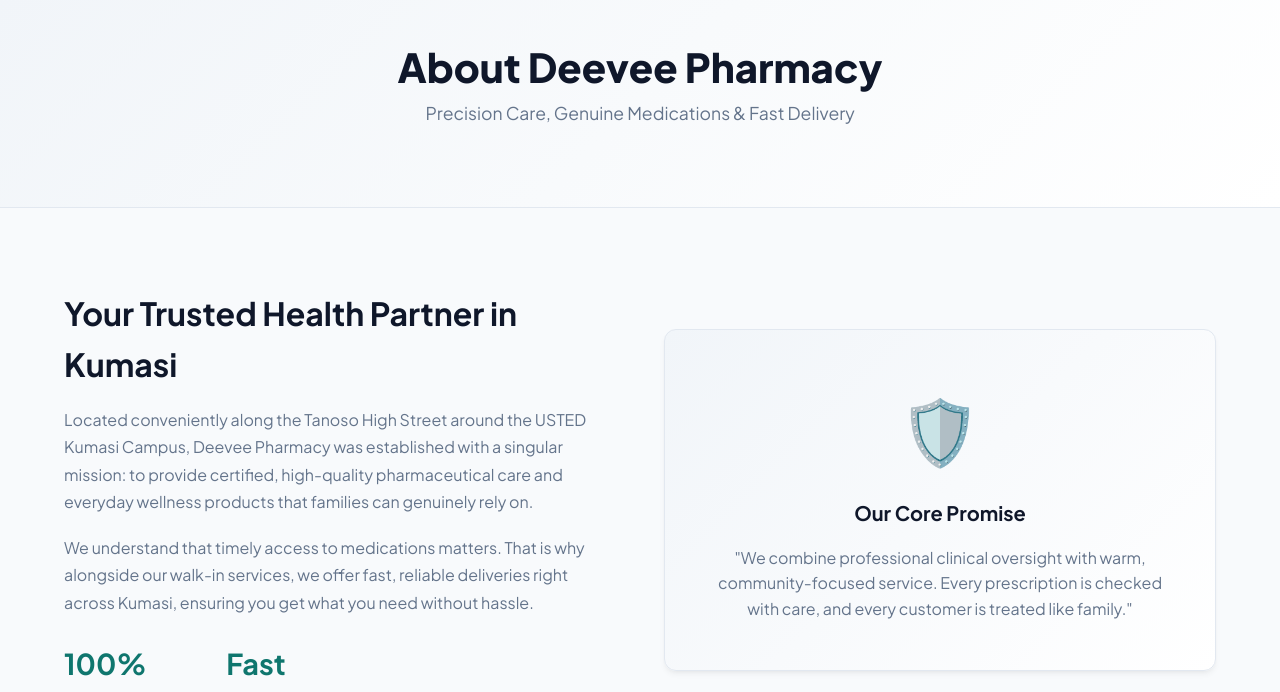
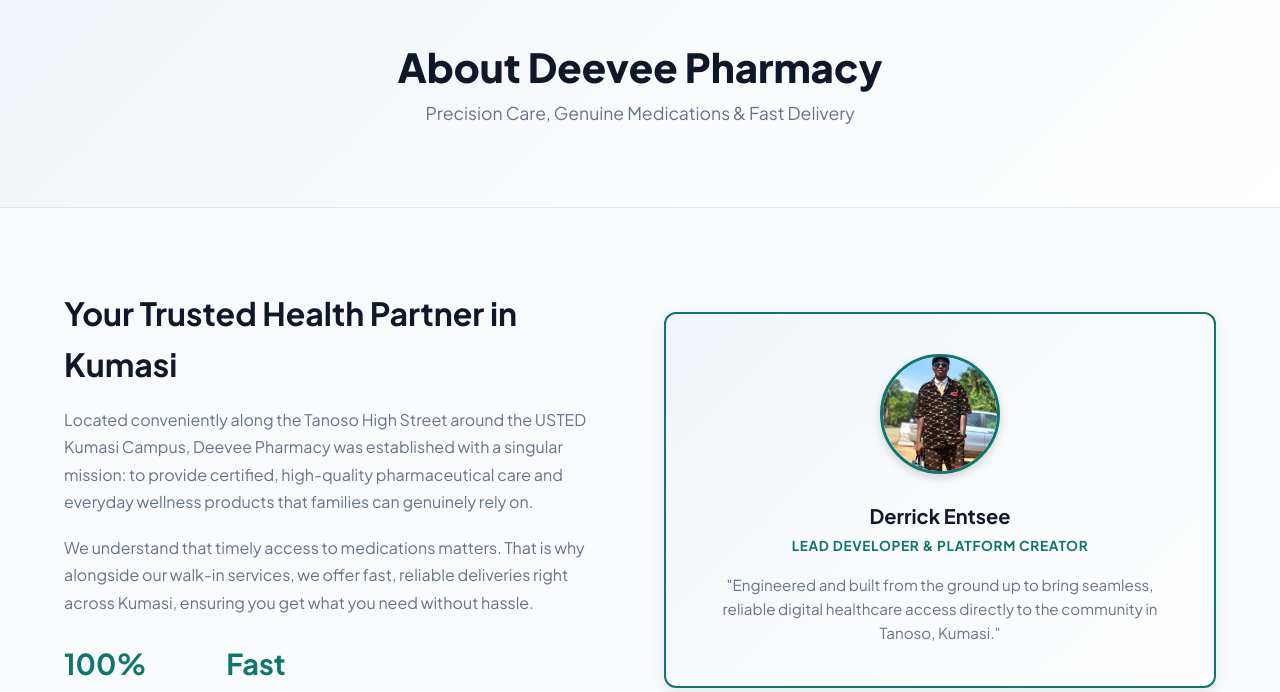
Before and after one commit to derryvegas/DEEVEE-PHARMACY, a plain HTML site: page about.html in a window 1280 px wide. Shown: the part 108-800 px from the top of the page. Drawn offline with Linux system fonts and the light colour scheme.

Commit message:
Update about.html

```diff
--- a/about.html
+++ b/about.html
@@ -68,11 +68,16 @@
             </div>
           </div>
         </div>
-        <div class="feature-card" style="padding: 3rem; text-align: center; background: linear-gradient(135deg, var(--bg-tint), var(--white));">
-          <div style="font-size: 4rem; margin-bottom: 1rem;">🛡️</div>
-          <h3 style="margin-bottom: 1rem;">Our Core Promise</h3>
-          <p style="color: var(--text-muted); line-height: 1.6;">
-            "We combine professional clinical oversight with warm, community-focused service. Every prescription is checked with care, and every customer is treated like family."
+
+        <!-- Creator Proof Card with PHOTO2.jpeg -->
+        <div class="feature-card" style="padding: 2.5rem; text-align: center; background: linear-gradient(135deg, var(--bg-tint), var(--white)); border: 2px solid var(--primary-color); box-shadow: 0 4px 15px rgba(0,0,0,0.08);">
+          <div style="margin-bottom: 1.2rem;">
+            <img src="PHOTO2.jpeg" alt="Derrick Entsee" style="width: 120px; height: 120px; border-radius: 50%; object-fit: cover; border: 3px solid var(--primary-color); box-shadow: 0 4px 10px rgba(0,0,0,0.15);">
+          </div>
+          <h3 style="margin-bottom: 0.2rem; color: var(--text-main);">Derrick Entsee</h3>
+          <p style="font-size: 0.85rem; color: var(--primary-color); font-weight: 700; text-transform: uppercase; letter-spacing: 0.05em; margin-bottom: 1rem;">Lead Developer & Platform Creator</p>
+          <p style="color: var(--text-muted); line-height: 1.6; font-size: 0.95rem;">
+            "Engineered and built from the ground up to bring seamless, reliable digital healthcare access directly to the community in Tanoso, Kumasi."
           </p>
         </div>
       </div>
```
